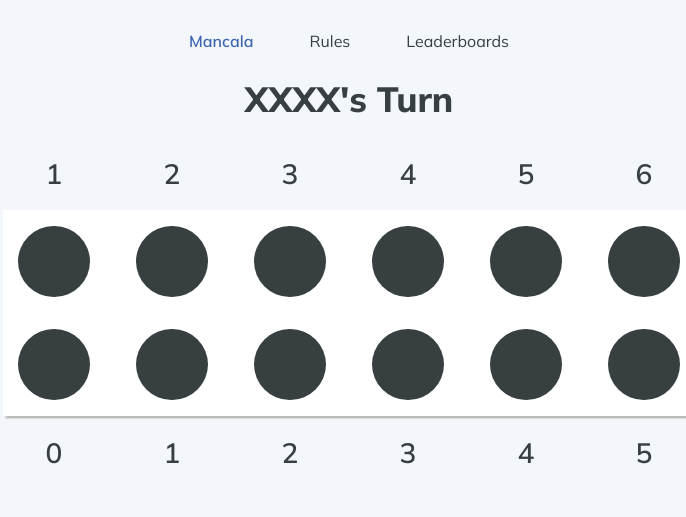
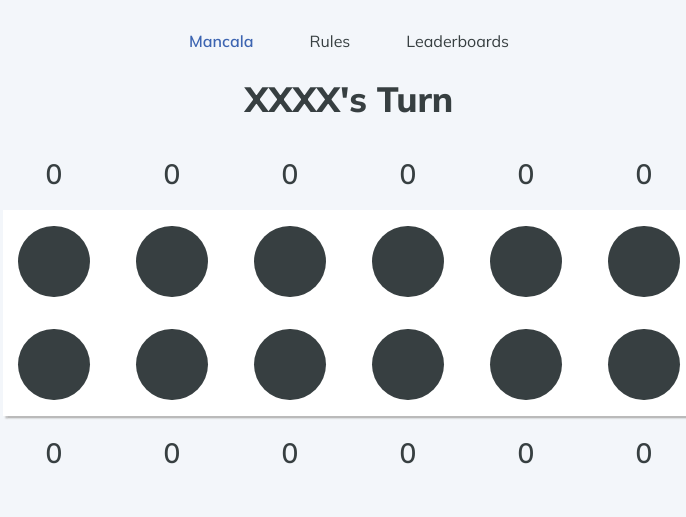
Before and after one commit to DoStini/feup-ltw-proj, a plain HTML site: page client/index.html in a window 1280 px wide. Shown: the top 517 px of the page, 291-977 px from the left. Drawn offline with Linux system fonts and the light colour scheme.

Commit message:
Add board generation using javascript

```diff
--- a/client/index.html
+++ b/client/index.html
@@ -47,41 +47,12 @@
                 </div>
                 <div id="storage1"></div>
 
-                <div id="seeds1" class="seed-box">
-                    <span class="seed-num" id="seeds1-0">1</span>
-                    <span class="seed-num" id="seeds1-1">2</span>
-                    <span class="seed-num" id="seeds1-2">3</span>
-                    <span class="seed-num" id="seeds1-3">4</span>
-                    <span class="seed-num" id="seeds1-4">5</span>
-                    <span class="seed-num" id="seeds1-5">6</span>
+                <div id="seeds1" class="seed-box"></div>
+
+                <div id="board">
                 </div>
 
-                <div id="board">
-                    <div class="hole" id="hole1-0">
-                        <span class="seed" id="seed0.1-0"></span>
-                        <span class="seed" id="seed1.1-0"></span>
-                    </div>
-                    <div class="hole" id="hole1-1"></div>
-                    <div class="hole" id="hole1-2"></div>
-                    <div class="hole" id="hole1-3"></div>
-                    <div class="hole" id="hole1-4"></div>
-                    <div class="hole" id="hole1-5"></div>
-                    <div class="hole player-hole" id="hole0-0"></div>
-                    <div class="hole player-hole" id="hole0-1"></div>
-                    <div class="hole player-hole" id="hole0-2"></div>
-                    <div class="hole player-hole" id="hole0-3"></div>
-                    <div class="hole player-hole" id="hole0-4"></div>
-                    <div class="hole player-hole" id="hole0-5"></div>
-                </div>
-
-                <div id="seeds0" class="seed-box">
-                    <span class="seed-num" id="seeds0-0">0</span>
-                    <span class="seed-num" id="seeds0-1">1</span>
-                    <span class="seed-num" id="seeds0-2">2</span>
-                    <span class="seed-num" id="seeds0-3">3</span>
-                    <span class="seed-num" id="seeds0-4">4</span>
-                    <span class="seed-num" id="seeds0-4">5</span>
-                </div>
+                <div id="seeds0" class="seed-box"></div>
 
                 <div id="storage0">
                     <!-- <svg width="43" height="42" viewBox="0 0 43 42" fill="none" xmlns="http://www.w3.org/2000/svg">
--- a/client/script/script.js
+++ b/client/script/script.js
@@ -37,9 +37,35 @@ function setupPopupWindows() {
 
 }
 
+function setupBoard(nHoles) {
+    console.log(document.querySelectorAll("div.seed-box"))
+    document.querySelectorAll("div.seed-box")
+        .forEach(el => {
+            el.style['grid-template-columns'] = `repeat(${nHoles}, 1fr)`;
+        })
+    document.querySelector("div.game-area > div#board").style['grid-template-columns'] = `repeat(${nHoles}, 1fr)`;
+
+    [1, 0].forEach(el => {
+        let seedCounter = "";
+        let seedHole = "";
+
+        for (let i = 0; i < nHoles; i++) {
+            seedCounter += `<span class="seed-num" id="seeds${el}-${i}">0</span>`;
+            seedHole += `<div class="hole ${el == 0 ? "player-hole" : ""}" id="hole%{el}-${i}"></div>`
+        }
+
+        document.getElementById(`seeds${el}`).innerHTML = seedCounter;
+        document.getElementById("board").innerHTML += seedHole;
+
+    })
+
+    document.querySelector("#seeds1")
+
+}
 
 function main() {
     setupPopupWindows();
+    setupBoard(6);
 }
 
 main();
```
